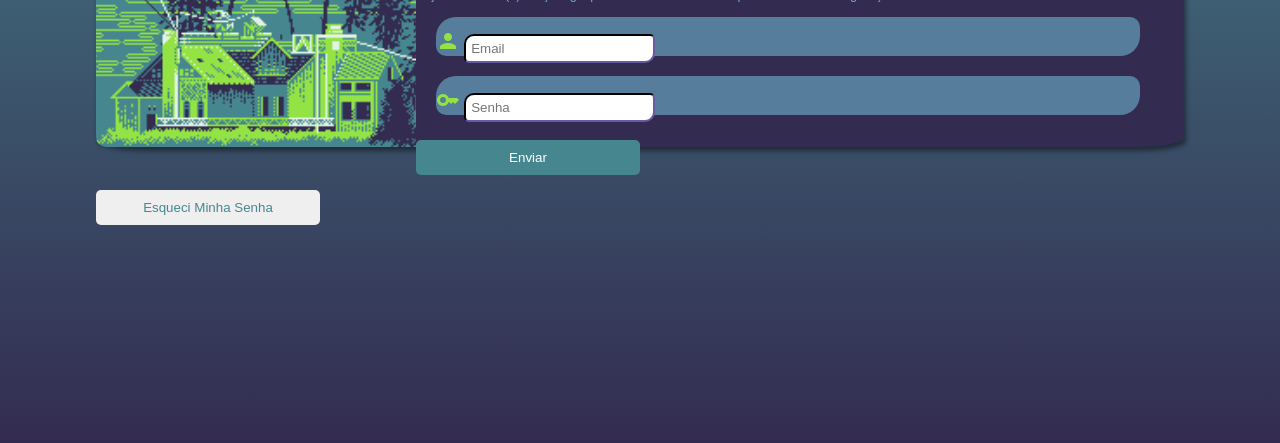
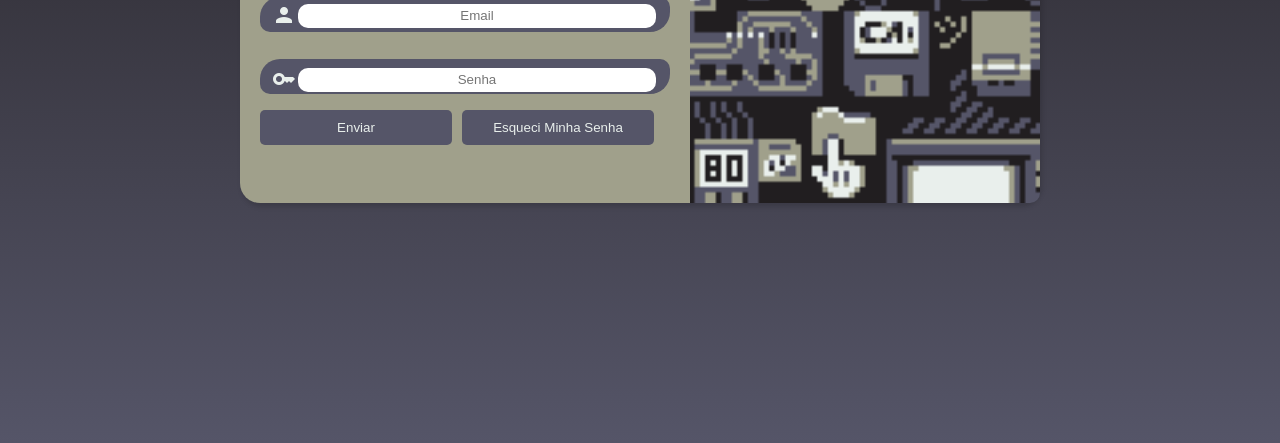
Before and after one commit to GabrielDiasFelipe/Login, a plain HTML site: page index.html in a window 1280 px wide. Shown: the part 357-800 px from the top of the page. Drawn offline with Linux system fonts and the light colour scheme.

Commit message:
termined

```diff
--- /dev/null
+++ b/estilo/Grande.css
@@ -0,0 +1,80 @@
+@charset "UTF-8";
+:root{
+    --color01:#211e20;
+    --color02:#555568;
+    --color03:#a0a08b;
+    --color04:#e9efec;
+}
+main{
+    background-image: linear-gradient(to bottom, var(--color01), var(--color02));
+}
+main > section{
+    background-color: var(--color03);
+    width: 800px;
+    height: 20rem;
+}
+#image{
+    display: inline-block;
+    float:right;
+    background:url(../image/background03.png) center bottom no-repeat;
+    background-size: cover;
+    height: 20rem;
+    width: 350px;
+    border-radius: 0px 10px 10px 0px;
+}
+section > #conteudo > h1{
+    font-size: 1.8rem;
+    color: var(--color01);
+}
+#conteudo > p {
+    font-size: 1rem;
+    color: var(--color01);
+    margin: 0;
+
+}
+#email,#senha{
+    margin-left: 20px;
+    background-color: var(--color02);
+    width: 327x;
+}
+div#email > .material-icons{
+    top:37.5%;
+    left:4%;
+    color: var(--color04);
+}
+div#senha > .material-icons{
+    top: 57.5%;
+    left: 4%;
+    color: var(--color04);
+}
+#iemail{
+    top:37.8%;
+    left:6%;
+    margin-left: 10px;
+    border: none;
+}
+#isenha{
+    top: 57.8%;
+    left: 6%;
+    margin-left: 10px;
+    border: none;
+}
+input#enviar{
+    background-color: var(--color02);
+    color: var(--color04);
+}
+input#enviar:hover{
+    transition: 0.4s;
+    background-color:var(--color04) ;
+    color: var(--color02);
+}
+input#redefinir{
+    background-color:var(--color02) ;
+    color: var(--color04);
+
+}
+input#redefinir:hover{
+    transition: 0.4s;
+    background-color:#C42021;
+    color: var(--color04);
+}
--- a/estilo/style.css
+++ b/estilo/style.css
@@ -24,8 +24,8 @@ main > section{
     margin: auto;
     width: 18rem;
     background-color: var(--color3);
-    border-radius:4.5%;
-    box-shadow:2px 4px 5px 0px #00000071;
+    border-radius:20px;
+    box-shadow:2px 4px 5px 0px #00000025;
 }
 #image{
     background: url(../image/backgroumd01.png)  no-repeat;
@@ -56,22 +56,36 @@ section >#conteudo > h1{
 #email,#senha{
     background-color: #6aadc8a1;
     width: 14rem;
-    padding: 12px 0px;
+    padding: 4px 0px;
     border-radius: 20px 10px;
 }
 #email{
     display: inline-block;
     margin-bottom: 10px;
 }
+div#email>.material-icons{
+    display: inline;
+    position: absolute;
+    top: 59%;
+    left: 13%;
+  }
 #senha{
     display: inline-block;
     margin: 10px;
 }
+div#senha>.material-icons{
+    display: inline;
+    position: absolute;
+    top: 69.5%;
+    left: 13%;
+  }
 #isenha ,#iemail{
+    margin-left: 20px;
     border-color: var(--color3);
     padding:5px;
     border-radius: 10px 5px;
 }
+
 input#enviar{
     width: 14rem;
     border: none;
--- a/estilo/tablet.css
+++ b/estilo/tablet.css
@@ -1,4 +1,5 @@
 @charset "UTF-8";
+
 :root{
     --color1:#94e344;
     --color2:#e2f3e4;
@@ -9,20 +10,23 @@ main{
     background-image: linear-gradient(to top, var(--color3), var(--color4));
 }
  main > section{
-    width:85vw;
-    height:13rem ;
+    width:650px;
+    height:17rem ;
  }
 #image{
     display: inline-block;
     float: left;
     background:url(../image/background02.png)center bottom no-repeat ;
     background-size:cover;
-    height:13rem;
-    width: 25vw;
+    height:17rem;
+    width: 200px;
     border-radius: 10px 0px 0px 10px;
 }
 section> #conteudo > h1 {
     font-size: 1rem;
+}
+#conteudo > p{
+    display: block;
 }
 #conteudo > p {
     font-size: 0.8rem;
@@ -32,7 +36,55 @@ section> #conteudo > h1 {
     text-align:left;
 }
 #email, #senha{
-    width: 55vw;
-    height: 15px;
-    margin-left: 20px;
+    display: block;
+    width: 400px;
+    height: 27px;
+    margin-left: 210px;
+    padding-right: 10px;
+    margin-top: 0;
 }
+#iemail,#isenha{
+   width: 358px;
+   height: 4px;
+   margin-left: 0px;
+   border-radius: 10px;
+   padding: 10px 0px ;
+   text-align: center;
+}
+#iemail{
+    display:inline;
+    position: absolute;
+    top: 36%;
+    left: 37.5%;
+}
+div#email>.material-icons{
+  display: inline;
+  position: absolute;
+  top: 36%;
+  left: 33.5%;
+}
+#isenha{
+    display:inline;
+    position: absolute;
+    top:58.5%;
+    left: 37.5%;
+}
+div#senha>.material-icons{
+    display: inline;
+    position: absolute;
+    top: 59%;
+    left: 33.5%;
+    margin-right: 10px;
+  }
+input#enviar,input#redefinir{
+    display: inline;
+}
+input#enviar{
+    float: left;
+    margin: 6px 10px 20px 20px;
+    width: 12rem;
+}
+input#redefinir{
+    margin-top: 6px;
+    width:12rem;
+}
--- a/index.html
+++ b/index.html
@@ -9,6 +9,7 @@
       rel="stylesheet">
       <link rel="stylesheet" href="estilo/style.css" media="screen">
       <link rel="stylesheet" href="estilo/tablet.css" media="screen and (min-width:768px)">
+      <link rel="stylesheet" href="estilo/Grande.css" media="screen and (min-width:992px)">
 </head>
 <body>
     <main>
```
Also changed, not shown: image/background03.png (added).
